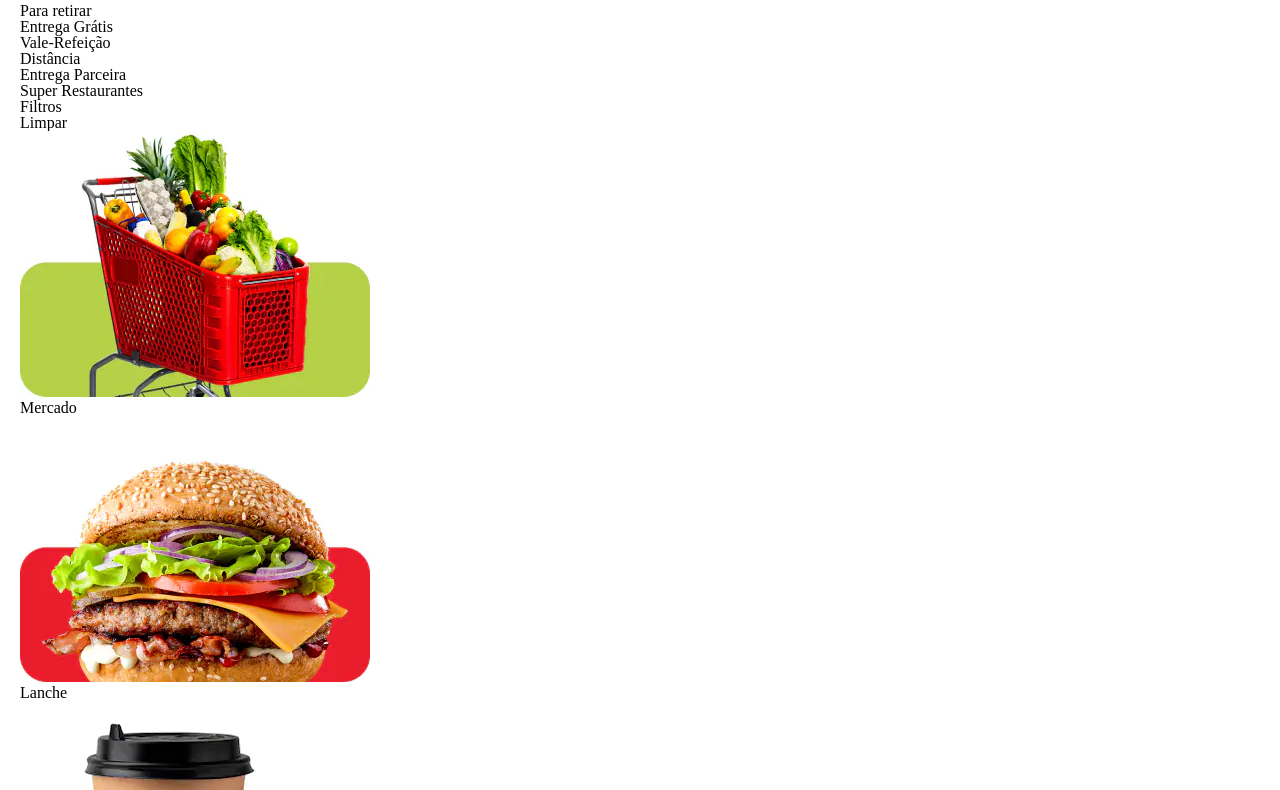
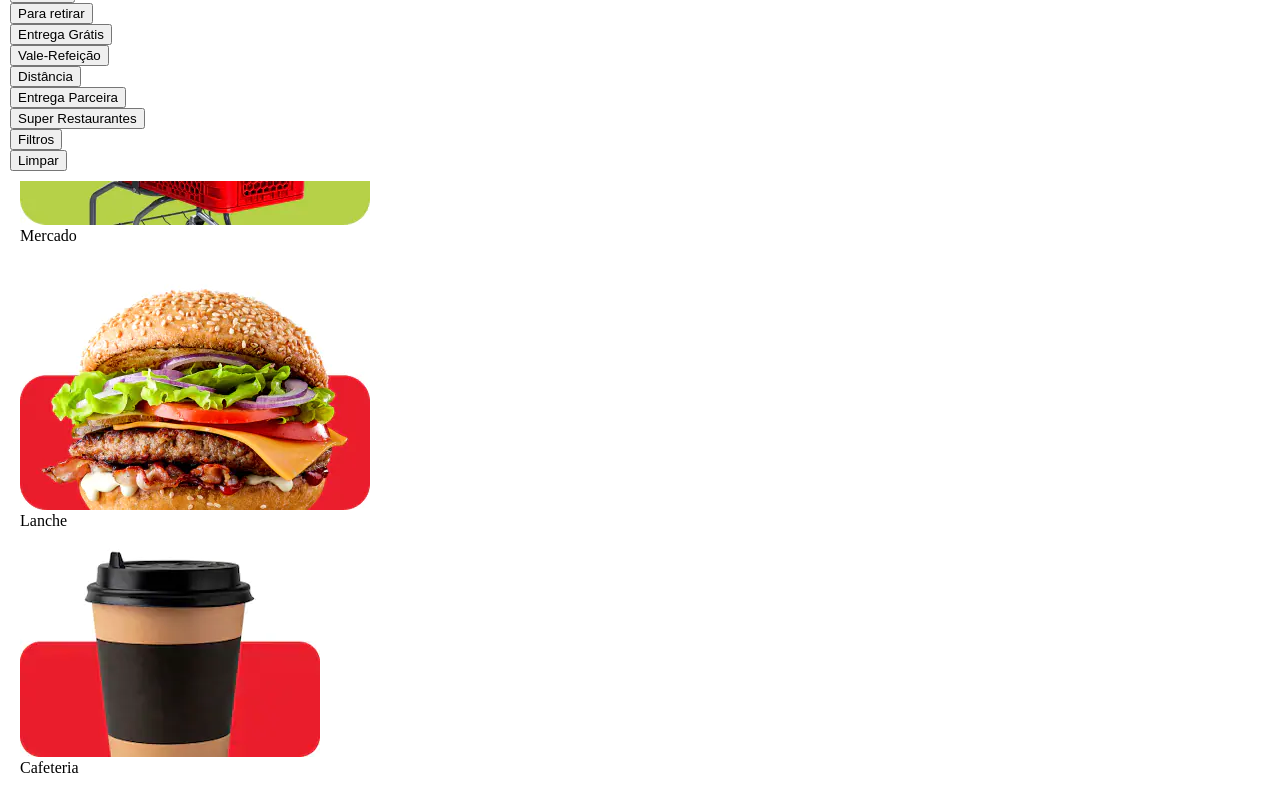
Before and after one commit to wistecbr/fake-ifood, a plain HTML site: page index.html in a window 1280 px wide. Shown: the part 56-846 px from the top of the page. Drawn offline with Linux system fonts and the light colour scheme.

Commit message:
nova atualização

```diff
--- a/assests/css/estilo.css
+++ b/assests/css/estilo.css
@@ -1,5 +1,14 @@
 body{
     margin: 15px 20px;
+}
+
+header{
+    background-color: #fff;
+    width: 100%;
+    position: fixed;
+    top: 0px;
+    left: 0px;
+    padding: 10px 10px;
 }
 
 .cabecalho1{
@@ -17,6 +26,7 @@ body{
     justify-content: space-evenly;
     gap: 10px
 }
+
 .endereco {
     display: flex;
     justify-content: space-evenly;
--- a/index.html
+++ b/index.html
@@ -36,15 +36,15 @@
             </section>
             <section class="cabecalho2">
                 <ul class="lista_cabecalho2">
-                    <li class="item_lista_cabecalho2">Ordenar</li>
-                    <li class="item_lista_cabecalho2">Para retirar</li>
-                    <li class="item_lista_cabecalho2">Entrega Grátis</li>
-                    <li class="item_lista_cabecalho2">Vale-Refeição</li>
-                    <li class="item_lista_cabecalho2">Distância</li>
-                    <li class="item_lista_cabecalho2">Entrega Parceira</li>
-                    <li class="item_lista_cabecalho2">Super Restaurantes</li>
-                    <li class="item_lista_cabecalho2">Filtros</li>
-                    <li class="item_lista_cabecalho2">Limpar</li>
+                    <li class="item_lista_cabecalho2"><button> Ordenar </button></li>
+                    <li class="item_lista_cabecalho2"><button>Para retirar</button></li>
+                    <li class="item_lista_cabecalho2"><button>Entrega Grátis</button></li>
+                    <li class="item_lista_cabecalho2"><button>Vale-Refeição</button></li>
+                    <li class="item_lista_cabecalho2"><button>Distância</button></li>
+                    <li class="item_lista_cabecalho2"><button>Entrega Parceira</button></li>
+                    <li class="item_lista_cabecalho2"><button>Super Restaurantes</button></li>
+                    <li class="item_lista_cabecalho2"><button>Filtros</button></li>
+                    <li class="item_lista_cabecalho2"><button>Limpar</button></li>
                 </ul>
             </section>
         </header>
```
